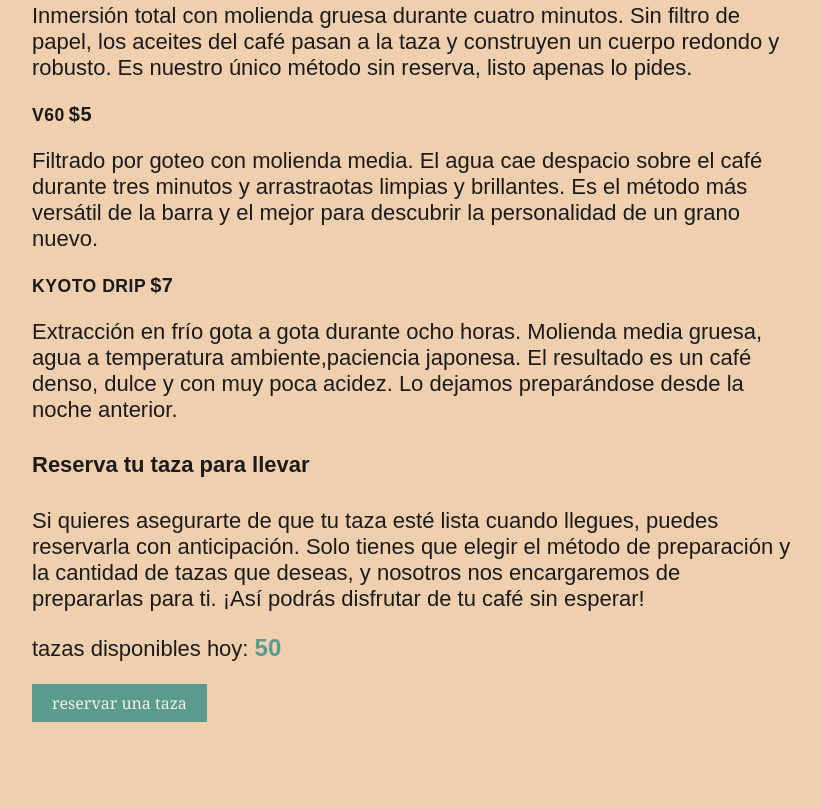
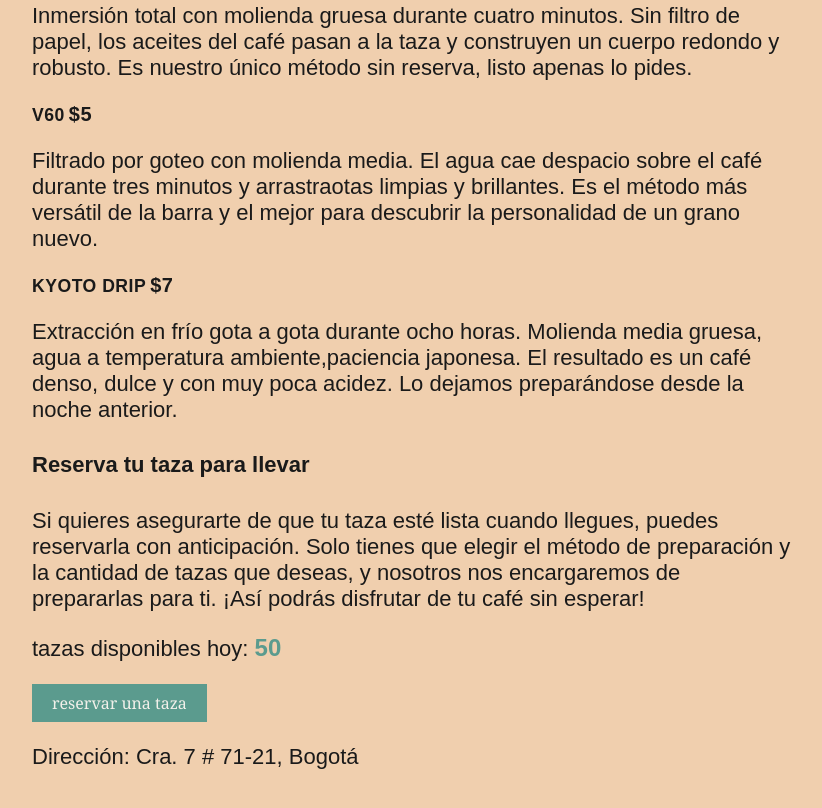
Before and after one commit to mati0111/Ookini, a plain HTML site: page pagina web (Ookini)/index.html in a window 1280 px wide. Shown: the part 1351-2159 px from the top of the page, without its empty margins (228-1050 px from the left). Before the commit the page ends 2103 px from the top, so only its background shows below. Drawn offline with Linux system fonts and the light colour scheme.

Commit message:
Actualizar pagina web Ookini

```diff
--- a/pagina web (Ookini)/index.html
+++ b/pagina web (Ookini)/index.html
@@ -73,8 +73,12 @@
                 <p>tazas disponibles hoy: <span id="contador-tazas">50</span></p>
                 <button id="boton-reservas">reservar una taza</button>
             </section>
+                <footer>
+                    <p>Dirección: Cra. 7 # 71-21, Bogotá </p>
+                </footer>
 
     </main>
+    </footer>
     <script src="script.JS"></script>
 </body>
 
```
